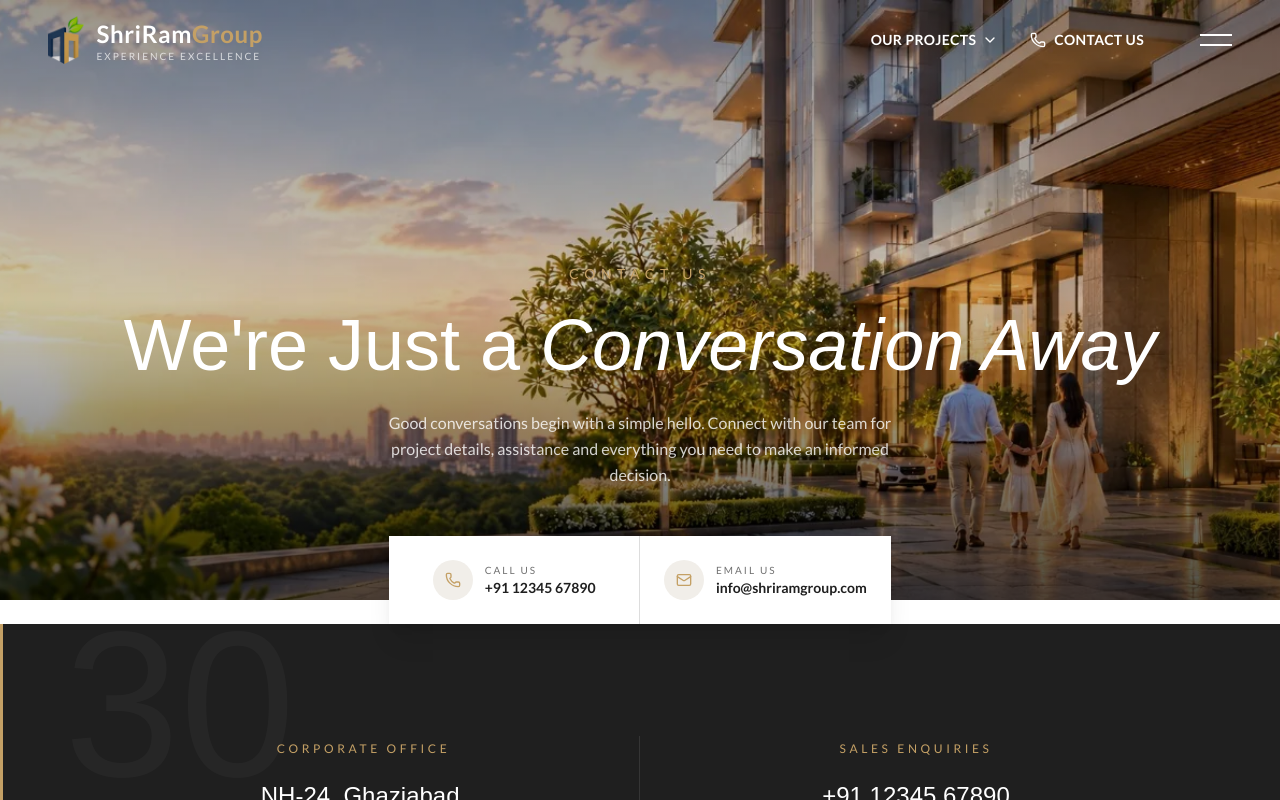
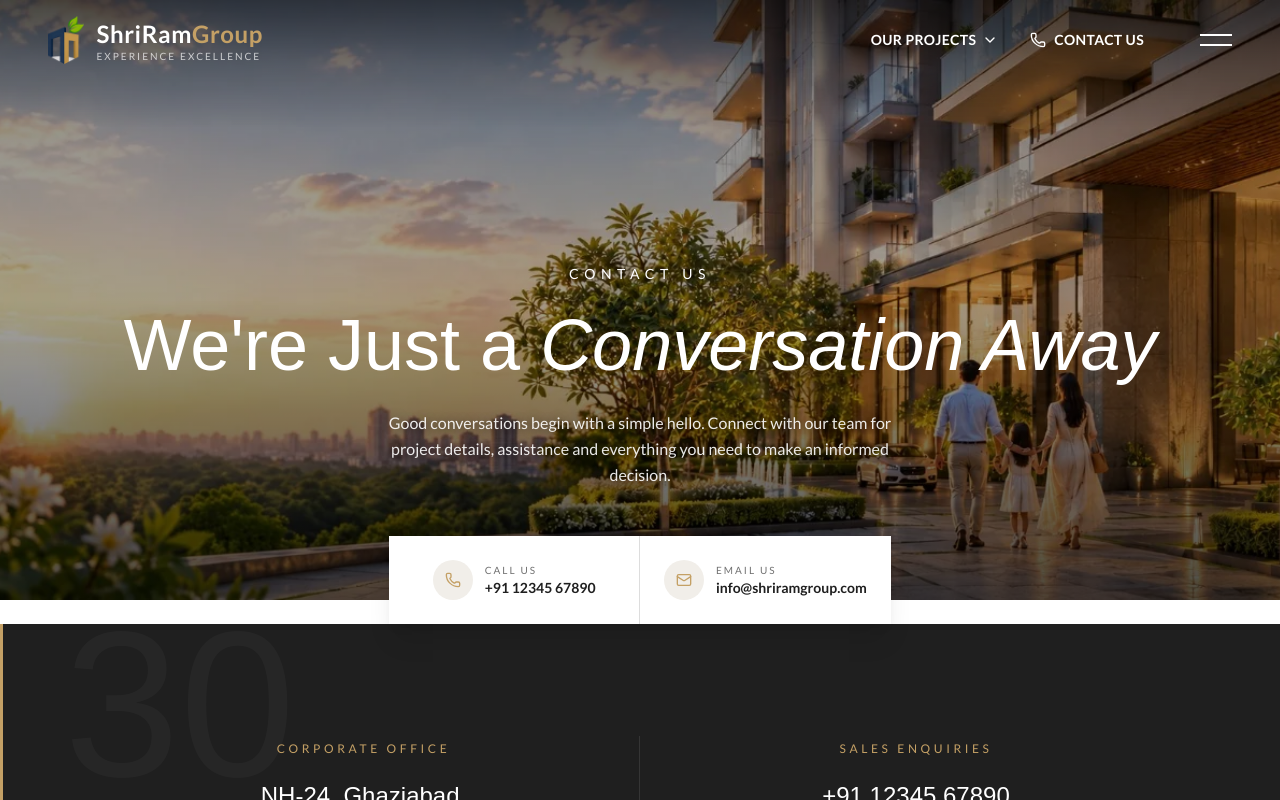
Before and after one commit to cykoravish/shri-ram-groups, a Next.js app: page /contact-us in a window 1280 px wide. Shown: the top 800 px of the page. Built offline with nearby package versions, Linux system fonts and the light colour scheme.

Commit message:
polish: header legibility gradient, white eyebrows on photos, light-mode only

```diff
--- a/src/app/globals.css
+++ b/src/app/globals.css
@@ -1,6 +1,7 @@
 @import "tailwindcss";
 
 :root {
+  color-scheme: light;
   --background: #ffffff;
   --foreground: #171717;
 }
@@ -22,13 +23,6 @@
  --font-playfair: var(--font-playfair);
 }
 
-@media (prefers-color-scheme: dark) {
-  :root {
-    --background: #0a0a0a;
-    --foreground: #ededed;
-  }
-}
-
 body {
   background: var(--background);
   color: var(--foreground);
--- a/src/components/contact/Contacthero.tsx
+++ b/src/components/contact/Contacthero.tsx
@@ -23,11 +23,11 @@ export default function ContactHero() {
           className="object-cover object-[72%_50%] md:object-center"
           sizes="100vw"
         />
-        <div className="absolute inset-0 bg-gradient-to-t from-black/70 via-black/20 to-black/40" />
+        <div className="absolute inset-0 bg-gradient-to-t from-black/70 via-black/35 to-black/45" />
 
         <div className="relative z-10 h-full flex flex-col items-center justify-end pb-24 md:pb-28 px-6 text-center">
           <span
-            className={`font-lato text-xs md:text-sm tracking-[0.4em] uppercase text-brand-light mb-4 transition-all duration-700 ease-out motion-reduce:transition-none ${
+            className={`font-lato text-xs md:text-sm tracking-[0.4em] uppercase text-white [text-shadow:0_1px_10px_rgba(0,0,0,0.55)] mb-4 transition-all duration-700 ease-out motion-reduce:transition-none ${
               show ? "opacity-100 translate-y-0" : "opacity-0 translate-y-4"
             }`}
           >
@@ -41,7 +41,7 @@ export default function ContactHero() {
             We&apos;re Just a <span className="italic">Conversation Away</span>
           </h1>
           <p
-            className={`font-lato text-sm md:text-base text-white/80 max-w-lg mt-5 leading-relaxed transition-all duration-700 ease-out delay-300 motion-reduce:transition-none ${
+            className={`font-lato text-sm md:text-base text-white/90 [text-shadow:0_1px_10px_rgba(0,0,0,0.55)] max-w-lg mt-5 leading-relaxed transition-all duration-700 ease-out delay-300 motion-reduce:transition-none ${
               show ? "opacity-100 translate-y-0" : "opacity-0 translate-y-6"
             }`}
           >
--- a/src/components/layout/Header.tsx
+++ b/src/components/layout/Header.tsx
@@ -29,6 +29,12 @@ export default function Header() {
             : "bg-transparent shadow-none"
         }`}
       >
+        <div
+          aria-hidden
+          className={`pointer-events-none absolute inset-x-0 top-0 -z-10 h-32 bg-gradient-to-b from-black/50 via-black/20 to-transparent transition-opacity duration-300 motion-reduce:transition-none ${
+            solid ? "opacity-0" : "opacity-100"
+          }`}
+        />
         {/* Placeholder logo - swap with client's actual logo asset */}
         <Link href="/" className="flex items-center gap-3">
           <Image
--- a/src/components/residential/PageBanner.tsx
+++ b/src/components/residential/PageBanner.tsx
@@ -57,7 +57,7 @@ export default function PageBanner({
       >
         {subtitle && (
           <span
-            className={`font-lato text-xs md:text-sm tracking-[0.4em] uppercase text-brand-light mb-4 transition-all duration-700 ease-out motion-reduce:transition-none ${
+            className={`font-lato text-xs md:text-sm tracking-[0.4em] uppercase text-white [text-shadow:0_1px_10px_rgba(0,0,0,0.55)] mb-4 transition-all duration-700 ease-out motion-reduce:transition-none ${
               show ? "opacity-100 translate-y-0" : "opacity-0 translate-y-4"
             }`}
           >
--- a/src/components/residential/ResidentialHero.tsx
+++ b/src/components/residential/ResidentialHero.tsx
@@ -23,7 +23,7 @@ export default function ResidentialHero() {
 
       <div className="max-w-3xl mx-auto px-6 py-16 md:py-20 text-center">
         <span
-          className={`block font-lato text-xs tracking-[0.4em] uppercase text-brand-light transition-all duration-700 ease-out motion-reduce:transition-none ${
+          className={`block font-lato text-xs tracking-[0.4em] uppercase text-white [text-shadow:0_1px_10px_rgba(0,0,0,0.55)] transition-all duration-700 ease-out motion-reduce:transition-none ${
             show ? "opacity-100 translate-y-0" : "opacity-0 translate-y-4"
           }`}
         >
```
